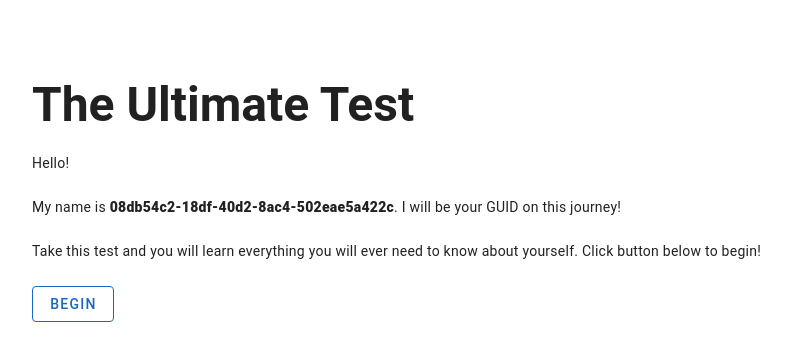
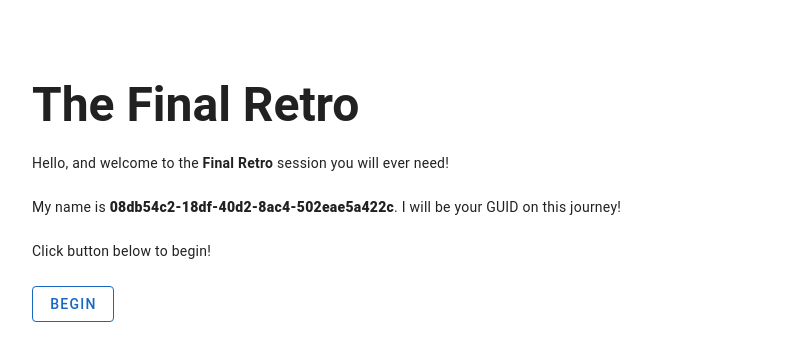
Before and after one commit to pch-dev/ALE, a Vue app: page / in a window 1280 px wide. Shown: the top 360 px of the page, without its empty margins (24-815 px from the left). Built offline with nearby package versions, Linux system fonts and the light colour scheme.

Commit message:
final final

```diff
--- a/index.html
+++ b/index.html
@@ -4,7 +4,7 @@
 <head>
   <meta charset="UTF-8" />
   <meta name="viewport" content="width=device-width, initial-scale=1.0" />
-  <title>The Ultimate Test</title>
+  <title>The Final Retro</title>
 </head>
 
 <body>
--- a/src/components/HelloWorld.vue
+++ b/src/components/HelloWorld.vue
@@ -6,13 +6,13 @@
           <template v-if="state === 'start'">
             <v-row>
               <v-col cols="auto">
-                <h1 class="text-h3 font-weight-bold">The Ultimate Test</h1>
+                <h1 class="text-h3 font-weight-bold">The Final Retro</h1>
               </v-col>
             </v-row>
             <v-row>
               <v-col cols="auto">
                 <div class="text-body-2">
-                  Hello!
+                  Hello, and welcome to the <b>Final Retro</b> session you will ever need!
                 </div>
               </v-col>
             </v-row>
@@ -25,7 +25,7 @@
             </v-row>
             <v-row>
               <v-col cols="auto">
-                <div class="text-body-2">Take this test and you will learn everything you will ever need to know about yourself. Click button below to begin!</div>
+                <div class="text-body-2">Click button below to begin!</div>
               </v-col>
             </v-row>
             <v-row>
@@ -67,13 +67,13 @@
                 <v-row>
                   <v-col cols="auto">
                     <div>
-                      Calculating test results... Please wait..
+                      Calculating personality traits... Please wait..
                     </div>
                   </v-col>
                 </v-row>
                 <v-row>
                   <v-col cols="auto">
-                    <div>
+                    <div class="text-caption">
                       Calculation algorithms are empowered by a powerful AI which was designed to empower calculation algorithms by a powerful AI
                     </div>
                   </v-col>
@@ -85,19 +85,22 @@
                     <v-col cols="auto">
                       <v-card variant="outlined">
                         <v-card-title class="text-h4">
-                          Test Result
+                          Test result
                         </v-card-title>
                         <v-card-text class="text-h6 font-weight-medium">
                           You are a <span class="font-weight-black">Terrible Person</span>
                         </v-card-text>
                         <v-card-text>
-                          Honesly, what did you expect? Your shameless betrayal has led you right where you are right now, and that's entirely your fault. And yet, you have exceeded expectations by answering most of the questions correctly. For that, and that alone, you will be rewarded accordingly.
+                          Oh, and did I mention? It's not a Retro session after all! <b>SPOILER ALERT</b>, I guess...
                         </v-card-text>
                         <v-card-text>
-                          Your reward, therefore, is a clear path to forgiveness and redemption, even though deep down you know you don't deserve it. Yet you should consider yourself lucky, as not everyone gains such privilege with so little effort.
+                          But honesly, what did you expect? Your shameless betrayal has led you right where you are right now, and that's entirely your fault. Yet... You have exceeded all expectations by answering most of the questions correctly.
                         </v-card-text>
                         <v-card-text>
-                          Press the button below to claim your reward.
+                          Your reward, therefore, will be a path to forgiveness and redemption, even though deep down you know you don't deserve it. You should consider yourself lucky - not everyone gains such privilege after putting so little effort.
+                        </v-card-text>
+                        <v-card-text>
+                          Press the button below to claim the reward you deserve
                         </v-card-text>
                         <v-card-actions>
                           <v-btn
@@ -105,7 +108,7 @@
                             variant="outlined"
                             color="primary"
                           >
-                            Reveal
+                            Get Rewarded
                           </v-btn>
                         </v-card-actions>
                       </v-card>
```
